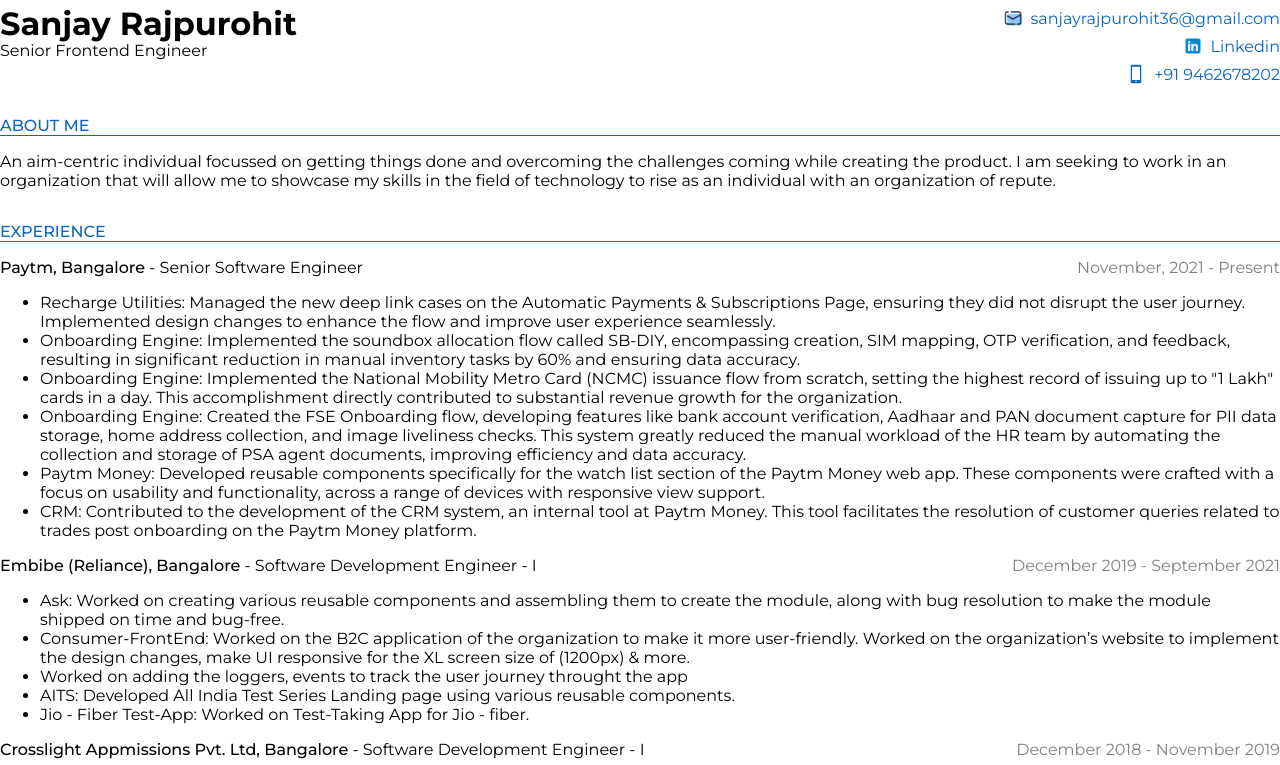
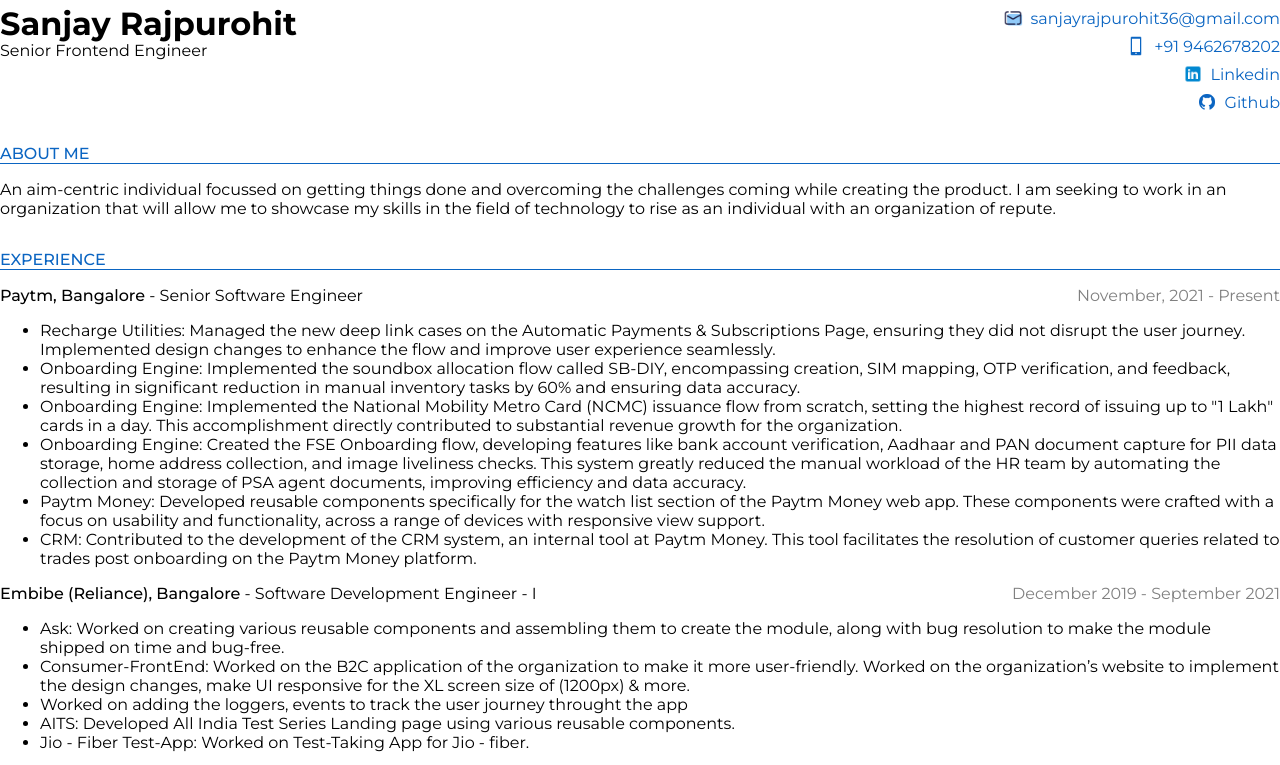
Before and after one commit to sanjayrajpurohit36/resume, a plain HTML site: page index.html in a window 1280 px wide. Shown: the top 765 px of the page. Drawn offline with Linux system fonts and the light colour scheme.

Commit message:
add github info and reorder contact info

```diff
--- a/index.html
+++ b/index.html
@@ -43,6 +43,16 @@
                 </div>
                 <div>
                     <img
+                        src="./icons8-phone-60.png"
+                        alt="phone"
+                        style="width: 20px; height: 20px"
+                    />
+                    <a href="tel:+91 9462678202" target="_blank"
+                        >+91 9462678202</a
+                    >
+                </div>
+                <div>
+                    <img
                         src="./icons8-linkedin-48.png"
                         style="width: 20px; height: 20px"
                         alt="linkedin"
@@ -55,12 +65,14 @@
                 </div>
                 <div>
                     <img
-                        src="./icons8-phone-60.png"
-                        alt="phone"
+                        src="./icons8-github-64.png"
                         style="width: 20px; height: 20px"
+                        alt="github"
                     />
-                    <a href="tel:+91 9462678202" target="_blank"
-                        >+91 9462678202</a
+                    <a
+                        href="https://github.com/sanjayrajpurohit36"
+                        target="_blank"
+                        >Github</a
                     >
                 </div>
             </div>
```
Also changed, not shown: icons8-github-64.png (added).
